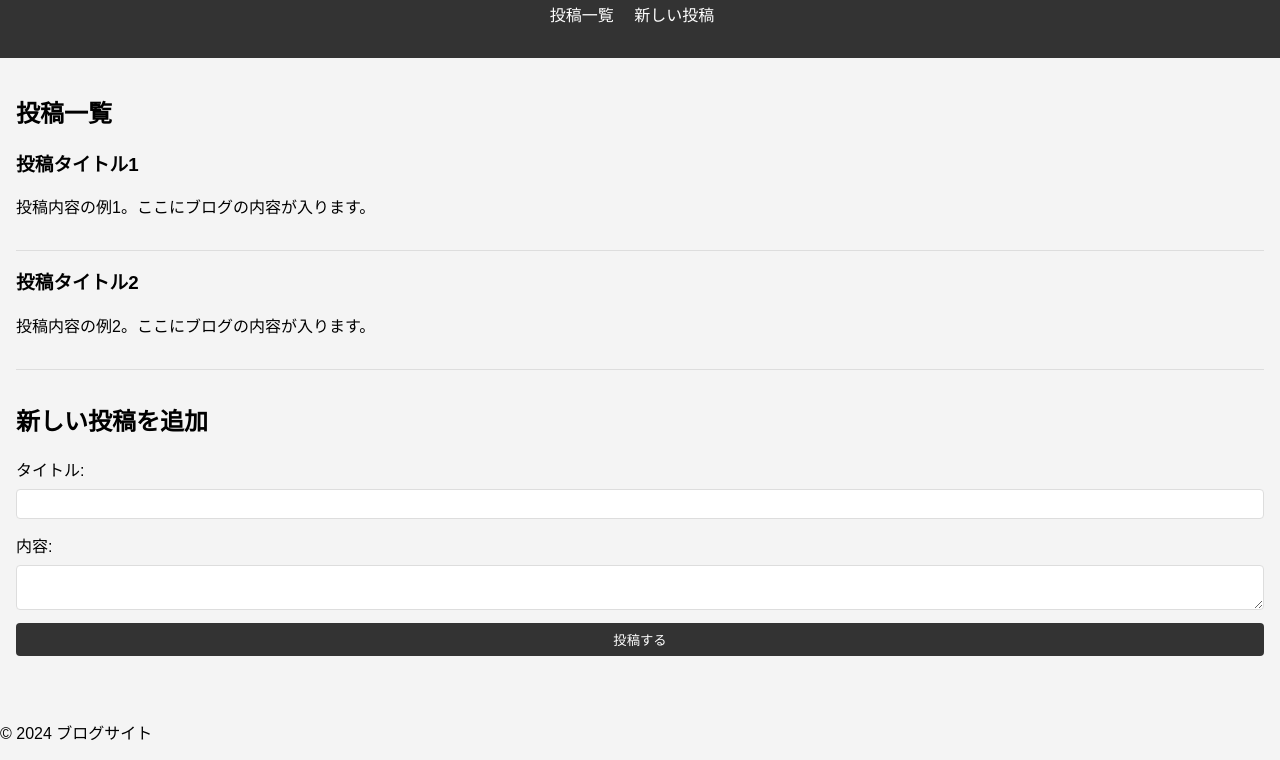
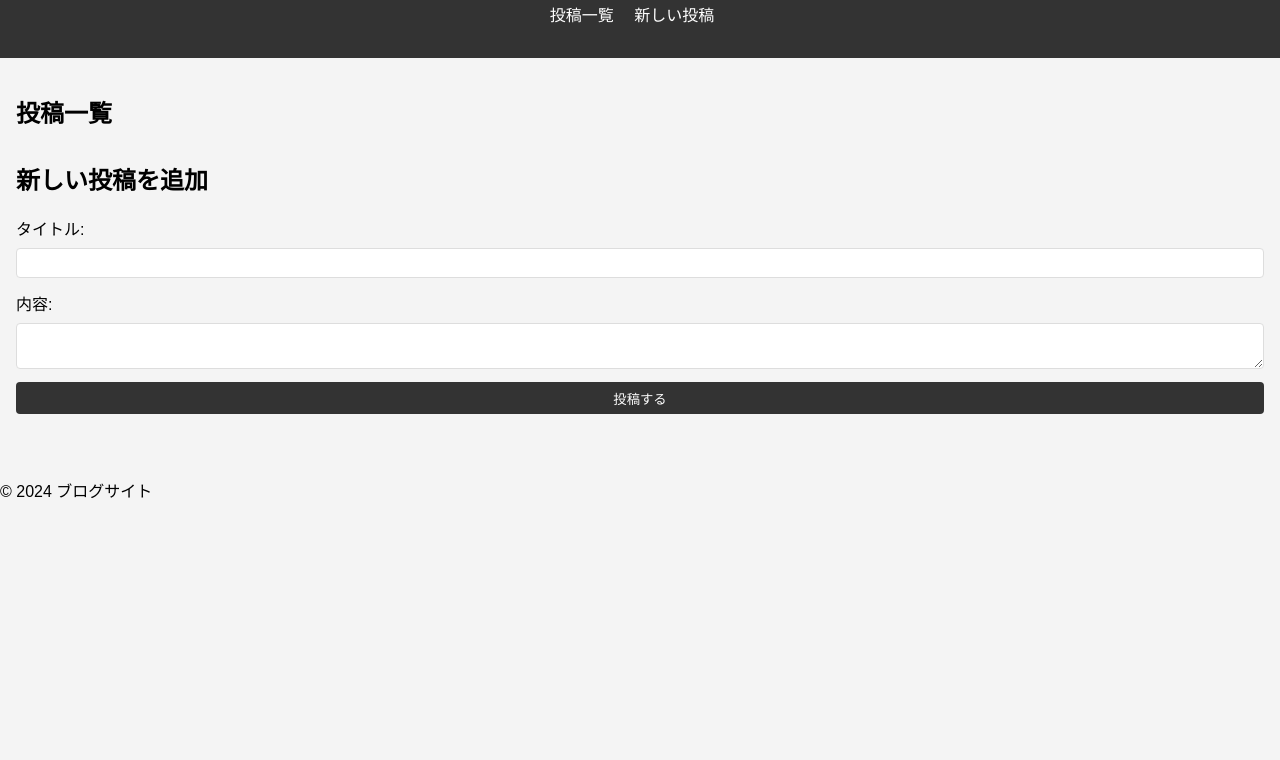
Before and after one commit to jintaman/blog, a plain HTML site: page index.html in a window 1280 px wide. Shown: the part 103-863 px from the top of the page. After the commit the page ends 800 px from the top, so only its background shows below. Drawn offline with Linux system fonts and the light colour scheme.

Commit message:
Update index.html

```diff
--- a/index.html
+++ b/index.html
@@ -20,14 +20,6 @@
     <main>
         <section id="posts">
             <h2>投稿一覧</h2>
-            <article>
-                <h3>投稿タイトル1</h3>
-                <p>投稿内容の例1。ここにブログの内容が入ります。</p>
-            </article>
-            <article>
-                <h3>投稿タイトル2</h3>
-                <p>投稿内容の例2。ここにブログの内容が入ります。</p>
-            </article>
             <!-- 新しい投稿がここに追加されます -->
         </section>
 
```
